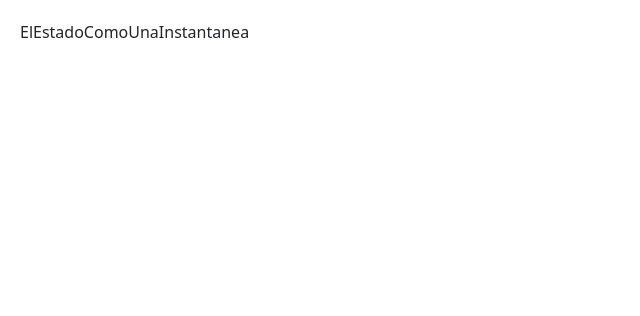
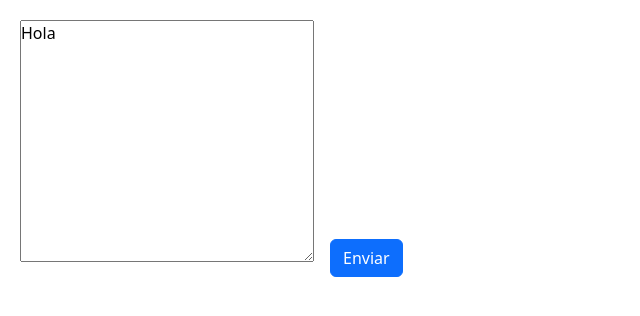
Before and after one commit to dgutierrez21/Learning-ReactJS--React-Docs, a React (Vite) app in the folder 01-learn/: page / in a window 1280 px wide. Shown: the top 316 px of the page, without its empty margins (0-640 px from the left). Built offline with nearby package versions, Linux system fonts and the light colour scheme.

Commit message:
La asignación de estado desencadena renderizados

```diff
--- a/01-learn/src/03-agregar-interactividad/04-el-estado-como-una-instantanea/ElEstadoComoUnaInstantanea.jsx
+++ b/01-learn/src/03-agregar-interactividad/04-el-estado-como-una-instantanea/ElEstadoComoUnaInstantanea.jsx
@@ -1,6 +1,10 @@
+import Form from "./form/Form"
+
 const ElEstadoComoUnaInstantanea = () => {
   return (
-    <div>ElEstadoComoUnaInstantanea</div>
+    <>
+    <Form/>
+    </>
   )
 }
 
--- /dev/null
+++ b/01-learn/src/03-agregar-interactividad/04-el-estado-como-una-instantanea/form/Form.jsx
@@ -0,0 +1,45 @@
+import { useState } from "react";
+
+const Form = () => {
+  const [esEnviado, setEsEnviado] = useState(false);
+  const [mensaje, setMensaje] = useState("Hola");
+
+  if (esEnviado) {
+    return <h1>Su mensaje está en camino.</h1>;
+  }
+
+  return (
+    <>
+      <form
+        action=""
+        onSubmit={(e) => {
+          e.preventDefault();
+
+          setEsEnviado(true);
+
+          enviarMensaje(mensaje);
+        }}
+      >
+        <textarea
+          name=""
+          id=""
+          cols="30"
+          rows="10"
+          placeholder="Mensaje"
+          value={mensaje}
+          onChange={(e) => setMensaje(e.target.value)}
+        ></textarea>
+
+        <button type="submit" className="btn btn-primary ms-3">
+          Enviar
+        </button>
+      </form>
+    </>
+  );
+};
+
+function enviarMensaje(mensaje) {
+  //...
+}
+
+export default Form;
```
Also changed, not shown: 01-learn/src/03-agregar-interactividad/04-el-estado-como-una-instantanea/ElEstadoComoUnaInstantanea.txt.
